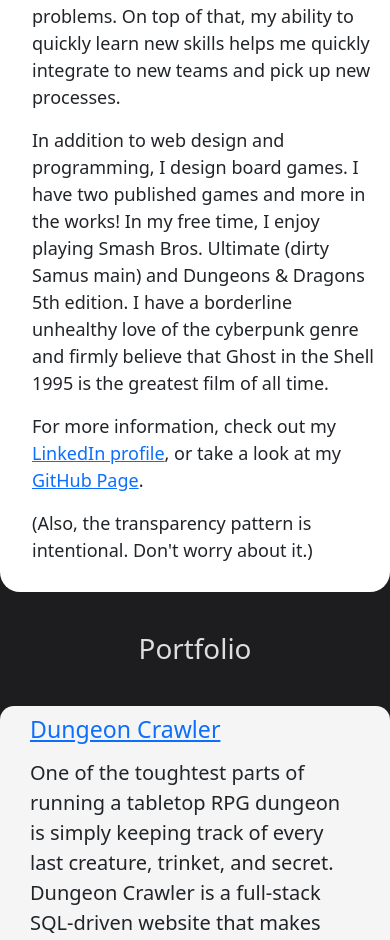
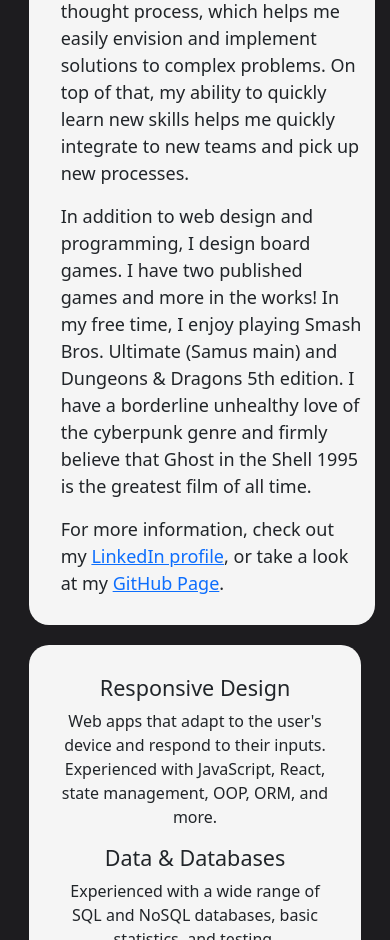
Before and after one commit to the-wake/ben-martin-portfolio, a React (Create React App) app: page / in a window 390 px wide. Shown: the part 1060-2000 px from the top of the page. Built offline with nearby package versions, Linux system fonts and the light colour scheme.

Commit message:
Added sidebar and redid blurb styling.

```diff
--- a/src/App.css
+++ b/src/App.css
@@ -26,13 +26,44 @@
   line-height: 65px;
 }
 
-.blurb-container {
+#blurb-container {
   display: flex;
+  justify-content: space-around;
+  align-content: center;
   padding: .75rem;
   justify-content: space-evenly;
-  background-color: white;
-  max-width: 1000px;
+  max-width: 80vw;
+  margin: 0 auto;
   border-radius: 20px;
+}
+
+#blurb {
+  width: 60%;
+  padding: .75rem;
+  background: whitesmoke;
+  border-radius: 20px;
+  text-align: center;
+  vertical-align: middle;
+  font-size: 24px;
+  max-width: 800px;
+}
+
+#blurb p {
+  font-size: 18px;
+  text-align: left;
+  padding-left: 20px;
+}
+
+#sidebar {
+  justify-self: flex-end;
+  padding: .75rem;
+  width: 35%;
+  background: whitesmoke;
+  border-radius: 20px;
+}
+
+#sidebar h4 {
+  text-align: center;
 }
 
 .custom-navbar {
@@ -132,21 +163,6 @@
   outline-color: black;
   outline-width: 3px;
   outline-style: solid;
-}
-
-#blurb {
-  flex: 1 1 400px;
-  text-align: center;
-  vertical-align: middle;
-  font-size: 24px;
-  max-width: 800px;
-  margin: auto;
-}
-
-#blurb p {
-  font-size: 18px;
-  text-align: left;
-  padding-left: 20px;
 }
 
 #content-container {
@@ -282,6 +298,27 @@ form .button {
   #pfp-container {
     display: none;
   }
+
+  #blurb-container {
+    flex-direction: column;
+    width: 95vw;
+    max-width: 95vw;
+  }
+
+  #blurb {
+    justify-self: center;
+    margin: 10px 2%;
+    width: 100%;
+  }
+
+  #sidebar {
+    justify-self: center;
+    margin: 10px 2%;
+    padding: 30px;
+    width: fit-content;
+    max-width: 100%;
+    text-align: center;
+  }
 }
 
 /* @media screen and (max-width: 992px) {
--- a/src/App.js
+++ b/src/App.js
@@ -1,6 +1,7 @@
+// I don't think this has ever used bootstrap and have no idea why it was here.
+// import 'bootstrap/dist/css/bootstrap.min.css';
+import ContentContainer from './components/ContentContainer.js';
 import './App.css';
-import 'bootstrap/dist/css/bootstrap.min.css';
-import ContentContainer from './components/ContentContainer.js';
 
 function App() {
   return (
--- a/src/pages/Blurb.js
+++ b/src/pages/Blurb.js
@@ -1,24 +1,29 @@
 import React from 'react';
-import image from '../assets/at.png'
+// import image from '../assets/at.png'
 
 function Blurb() {
   return (
     <div>
       <h1 className="content-header">About Me</h1>
-      <div className="container blurb-container">
-        <div id="pfp-container">
+      <div id="blurb-container">
+        {/* <div id="pfp-container">
           <img src={image} alt={'Profile'} id="profile-pic" />
-        </div>
+        </div> */}
         <div id="blurb">
           <p>Hello! I'm Ben Martin, an independent full-stack web designer based in Minneapolis, Minnesota. I specialize in creating highly usable, visually pleasing style (CSS) and practical, flexible, dynamic design (JavaScript).</p>
 
           <p>My greatest strength as a developer is my systems-oriented thought process, which helps me easily envision and implement solutions to complex problems. On top of that, my ability to quickly learn new skills helps me quickly integrate to new teams and pick up new processes.</p>
 
-          <p>In addition to web design and programming, I design board games. I have two published games and more in the works! In my free time, I enjoy playing Smash Bros. Ultimate (dirty Samus main) and Dungeons & Dragons 5th edition. I have a borderline unhealthy love of the cyberpunk genre and firmly believe that Ghost in the Shell 1995 is the greatest film of all time.</p>
+          <p>In addition to web design and programming, I design board games. I have two published games and more in the works! In my free time, I enjoy playing Smash Bros. Ultimate (Samus main) and Dungeons & Dragons 5th edition. I have a borderline unhealthy love of the cyberpunk genre and firmly believe that Ghost in the Shell 1995 is the greatest film of all time.</p>
 
           <p>For more information, check out my <a href="https://www.linkedin.com/in/ben-martin-26266443/" target="_blank" rel="noreferrer">LinkedIn profile</a>, or take a look at my <a href="https://github.com/the-wake/" target="_blank" rel="noreferrer">GitHub Page</a>.</p>
 
-          <p>(Also, the transparency pattern is intentional. Don't worry about it.)</p>
+        </div>
+        <div id="sidebar">
+          <h4>Responsive Design</h4>
+          <p>Web apps that adapt to the user's device and respond to their inputs. Experienced with JavaScript, React, state management, OOP, ORM, and more.</p>
+          <h4>Data & Databases</h4>
+          <p>Experienced with a wide range of SQL and NoSQL databases, basic statistics, and testing.</p>
         </div>
       </div>
     </div >
```
